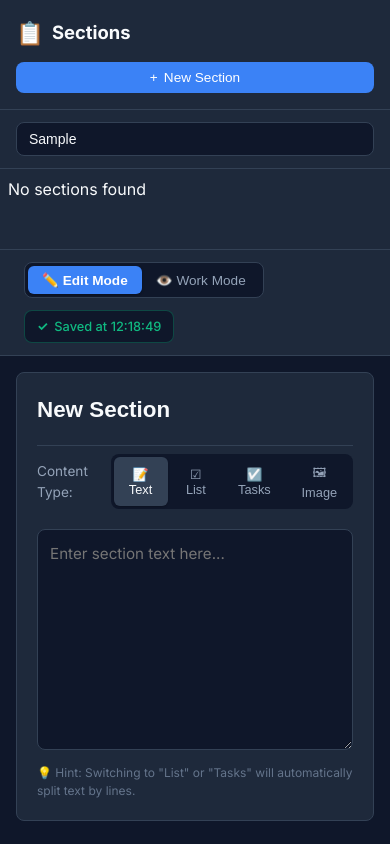
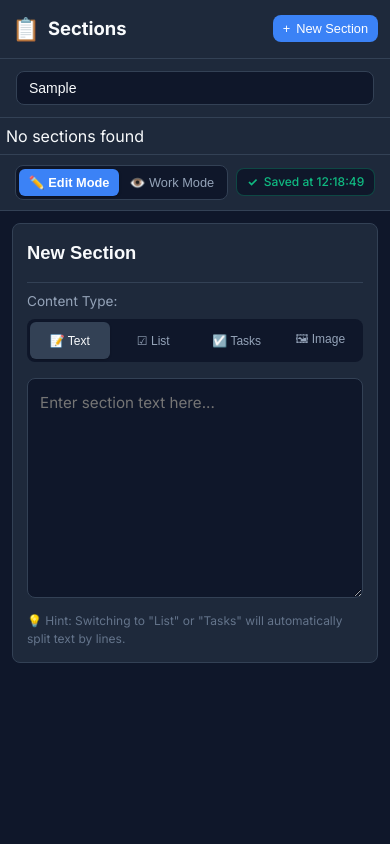
Before and after one commit to 0xff00ff/todo, a Preact app: page / in a window 390 px wide. Both pictures are taken after typing "Sample" into the empty fields and a click on the button "Create new section". Built offline with nearby package versions, Linux system fonts and the light colour scheme.

Commit message:
mobile dimensions

```diff
--- a/src/index.css
+++ b/src/index.css
@@ -741,23 +741,229 @@ body {
 }
 
 /* Responsive adjustments */
-@media (max-width: 768px) {
+/* Responsive: Tablet */
+@media (max-width: 900px) {
+  .sidebar {
+    width: 260px;
+    min-width: 220px;
+  }
+
+  .active-section-wrapper {
+    padding: 20px;
+  }
+
+  .content-type-selector {
+    flex-direction: column;
+    align-items: flex-start;
+    gap: 8px;
+  }
+}
+
+/* Responsive: Mobile */
+@media (max-width: 640px) {
   .app-container {
     flex-direction: column;
   }
 
   .sidebar {
     width: 100%;
-    height: 250px;
+    min-width: unset;
+    height: auto;
+    max-height: 40vh;
     border-right: none;
     border-bottom: 1px solid var(--border-color);
   }
 
-  .main-content {
-    height: calc(100vh - 250px);
+  .sidebar-header {
+    padding: 12px;
+    flex-direction: row;
+    align-items: center;
+    justify-content: space-between;
   }
 
+  .sections-list {
+    padding: 6px;
+  }
+
+  .section-item {
+    padding: 10px;
+  }
+
+  .main-content {
+    flex: 1;
+    height: auto;
+    min-height: 0;
+  }
+
+  /* Top mode bar: stack vertically */
+  .top-mode-bar {
+    padding: 10px 12px;
+    justify-content: center;
+    gap: 8px;
+  }
+
+  .mode-btn {
+    padding: 6px 10px;
+    font-size: 0.8rem;
+  }
+
+  .save-status-badge {
+    font-size: 0.75rem;
+    padding: 4px 10px;
+  }
+
+  /* Section detail */
   .active-section-wrapper {
-    padding: 16px;
+    padding: 12px;
+    gap: 16px;
+  }
+
+  .section-detail-container {
+    padding: 14px;
+    gap: 12px;
+  }
+
+  .section-title-input,
+  .section-title-heading {
+    font-size: 1.15rem;
+  }
+
+  /* Content type tabs: wrap on narrow screens */
+  .content-type-selector {
+    flex-direction: column;
+    align-items: flex-start;
+    gap: 8px;
+  }
+
+  .tab-group {
+    flex-wrap: wrap;
+    width: 100%;
+  }
+
+  .tab-btn {
+    flex: 1;
+    min-width: 0;
+    text-align: center;
+    padding: 8px 6px;
+    font-size: 0.75rem;
+  }
+
+  /* Add-row: stack input and button */
+  .list-add-row {
+    flex-direction: column;
+  }
+
+  .list-add-row .btn {
+    width: 100%;
+  }
+
+  /* Image input */
+  .image-input-group {
+    flex-direction: column;
+  }
+
+  .image-input-group .btn {
+    width: 100%;
+    text-align: center;
+  }
+
+  .image-preview-wrapper {
+    min-height: 140px;
+  }
+
+  .section-preview-image {
+    max-height: 250px;
+  }
+
+  /* Task filters: smaller on mobile */
+  .task-filter-tabs {
+    flex-wrap: wrap;
+    gap: 4px;
+  }
+
+  .filter-btn {
+    padding: 4px 6px;
+    font-size: 0.7rem;
+  }
+
+  .task-list-header {
+    flex-direction: column;
+    align-items: flex-start;
+  }
+
+  /* List / task items: ensure touch-friendly sizing */
+  .content-list-items {
+    max-height: none;
+  }
+
+  .content-list-row,
+  .task-card {
+    padding: 10px;
+    gap: 8px;
+  }
+
+  /* Touch targets: at least 44px */
+  .checkbox-container input {
+    width: 20px;
+    height: 20px;
+  }
+
+  .btn-icon {
+    padding: 6px 10px;
+    min-width: 36px;
+    min-height: 36px;
+  }
+
+  /* Empty workspace */
+  .empty-workspace,
+  .section-detail-empty {
+    padding: 24px;
+  }
+
+  .empty-icon {
+    font-size: 2.5rem;
+  }
+
+  /* Buttons: full-width on mobile */
+  .btn-add-section {
+    font-size: 0.8rem;
+    padding: 6px 10px;
   }
 }
+
+/* Responsive: Very small screens */
+@media (max-width: 380px) {
+  .top-mode-bar {
+    padding: 8px;
+  }
+
+  .mode-toggle-group {
+    width: 100%;
+  }
+
+  .mode-btn {
+    flex: 1;
+    text-align: center;
+    font-size: 0.75rem;
+    padding: 6px 4px;
+  }
+
+  .tab-btn {
+    font-size: 0.7rem;
+    padding: 6px 4px;
+  }
+
+  .section-title-input,
+  .section-title-heading {
+    font-size: 1rem;
+  }
+
+  .sidebar-header {
+    padding: 10px;
+    gap: 8px;
+  }
+
+  .brand h2 {
+    font-size: 1rem;
+  }
+}
```
